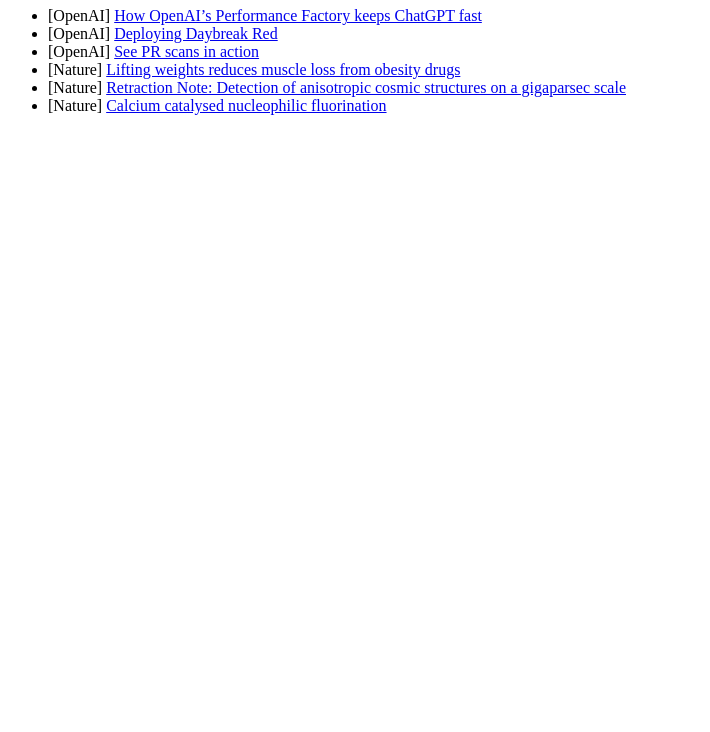
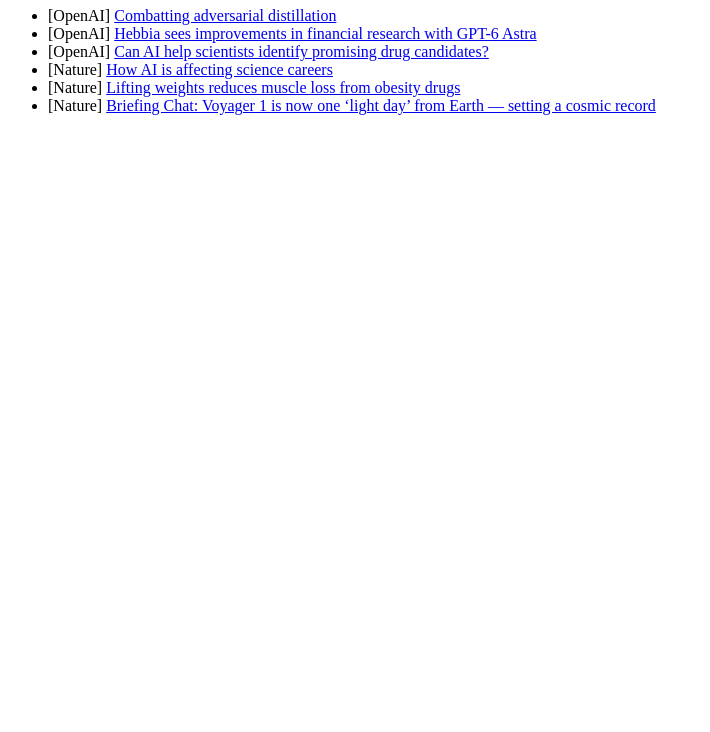
Before and after one commit to FloodTao/my-news-factory, a plain HTML site: page index.html in a window 1280 px wide. Shown: the part 68-800 px from the top of the page, without its empty margins (0-710 px from the left). Drawn offline with Linux system fonts and the light colour scheme.

Commit message:
Update News Report

```diff
--- a/index.html
+++ b/index.html
@@ -1 +1 @@
-<html><meta charset='utf-8'><body><h1>今日全球资讯</h1><ul><li>[OpenAI] <a href='https://openai.com/index/how-openai-performance-factory-keeps-chatgpt-fast'>How OpenAI’s Performance Factory keeps ChatGPT fast</a></li><li>[OpenAI] <a href='https://openai.com/business/learn/deploying-daybreak-red'>Deploying Daybreak Red</a></li><li>[OpenAI] <a href='https://openai.com/business/learn/pr-scans-demo'>See PR scans in action</a></li><li>[Nature] <a href='https://www.nature.com/articles/d41586-026-03751-3'>Lifting weights reduces muscle loss from obesity drugs</a></li><li>[Nature] <a href='https://www.nature.com/articles/s41586-026-11388-5'>Retraction Note: Detection of anisotropic cosmic structures on a gigaparsec scale</a></li><li>[Nature] <a href='https://www.nature.com/articles/s41586-026-11445-z'>Calcium catalysed nucleophilic fluorination</a></li></ul></body></html>
+<html><meta charset='utf-8'><body><h1>今日全球资讯</h1><ul><li>[OpenAI] <a href='https://openai.com/index/combatting-adversarial-distillation'>Combatting adversarial distillation</a></li><li>[OpenAI] <a href='https://openai.com/business/customer-stories/hebbia'>Hebbia sees improvements in financial research with GPT-6 Astra</a></li><li>[OpenAI] <a href='https://openai.com/index/introducing-medchembench'>Can AI help scientists identify promising drug candidates?</a></li><li>[Nature] <a href='https://www.nature.com/articles/d41586-026-03680-1'>How AI is affecting science careers</a></li><li>[Nature] <a href='https://www.nature.com/articles/d41586-026-03751-3'>Lifting weights reduces muscle loss from obesity drugs</a></li><li>[Nature] <a href='https://www.nature.com/articles/d41586-026-03806-5'>Briefing Chat: Voyager 1 is now one ‘light day’ from Earth — setting a cosmic record</a></li></ul></body></html>
```
